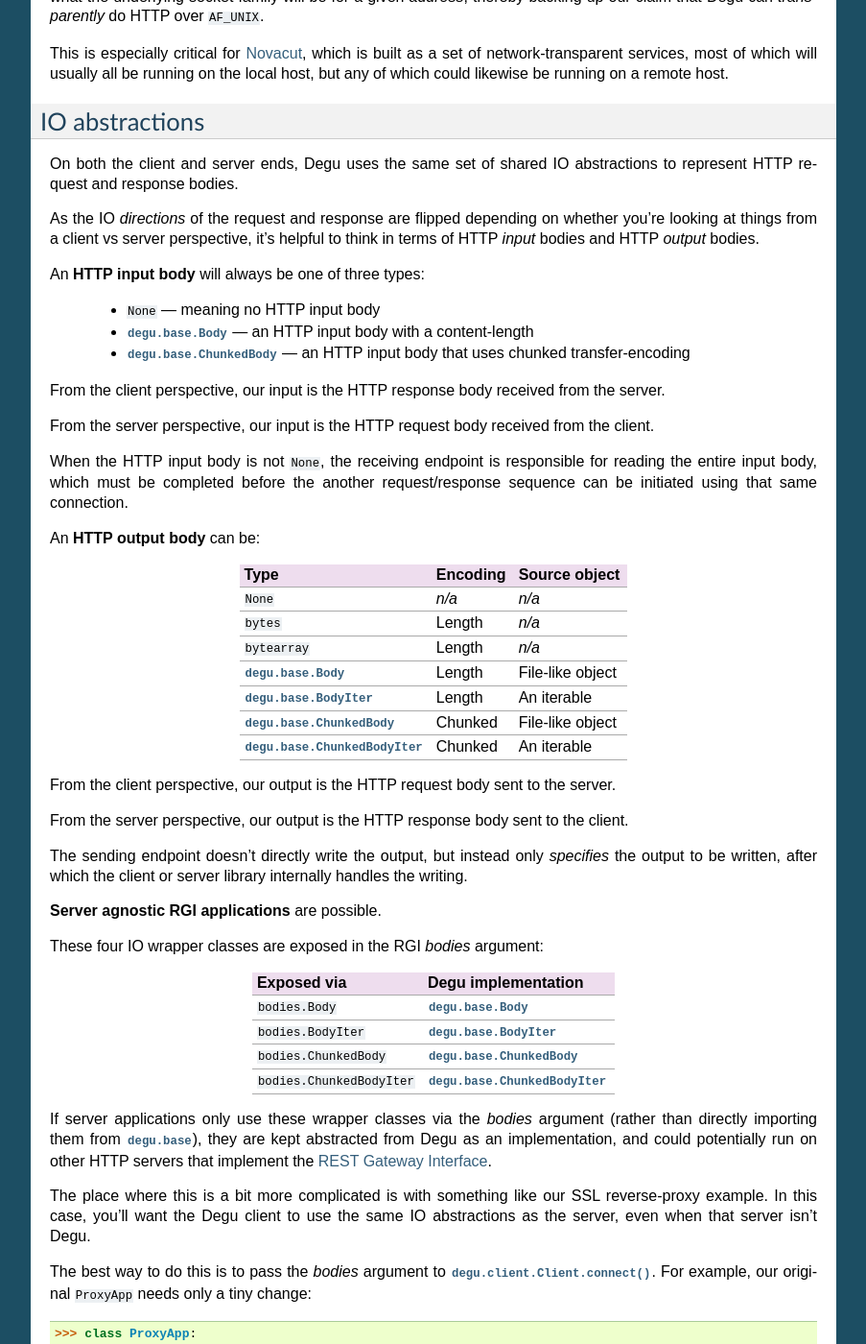
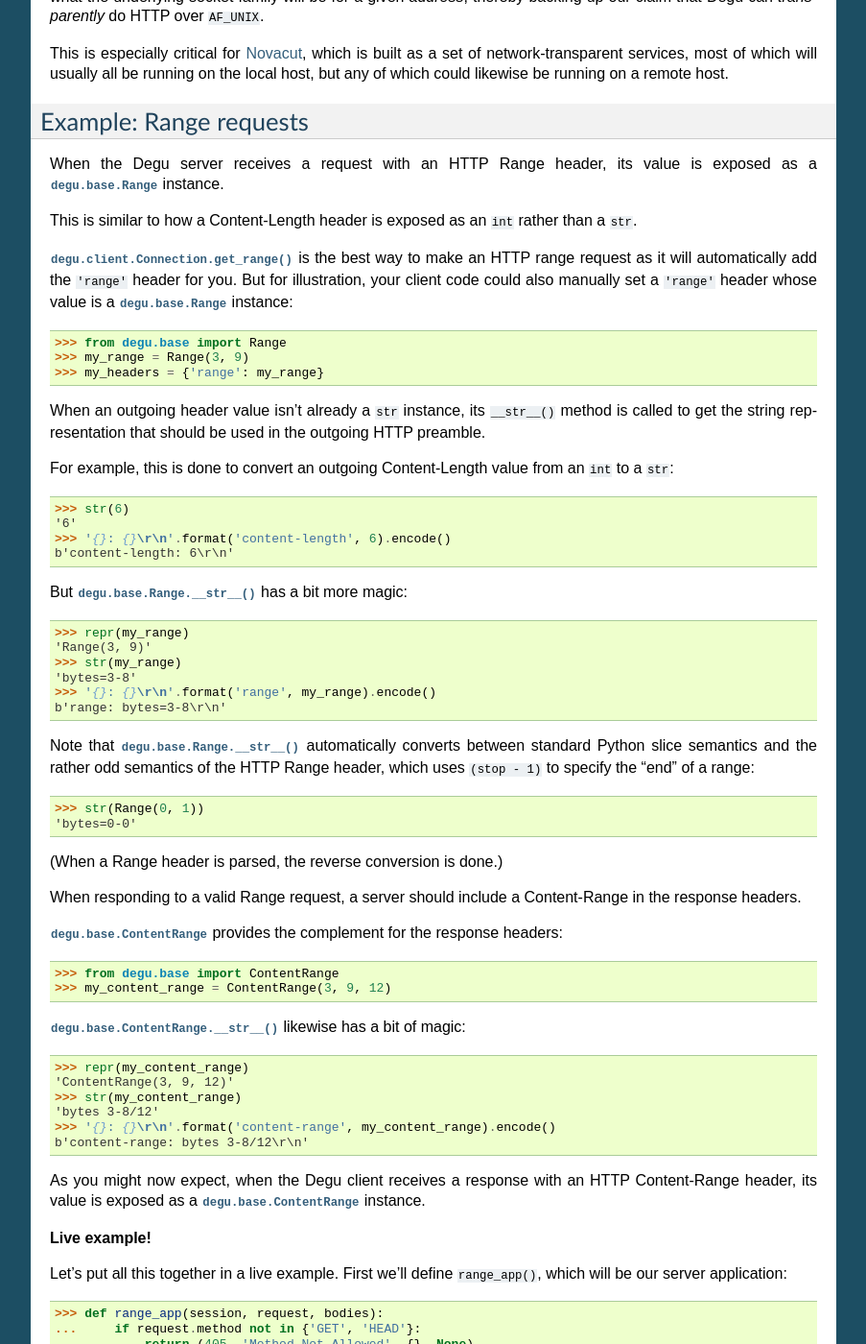
Before and after one commit to json420/degu, a Sphinx documentation site: the page built from doc/tutorial.rst, in a window 1280 px wide and 1400 px high, scrolled down 4308 px. Shown: the whole window at 96% size, without its empty margins (198-1101 px from the left). Built offline with Sphinx 7.4.7, drawn with Linux system fonts in a browser that asks for light colours; some of the changed text lies outside the part shown.

Commit message:
First pass at adding a range request example to the tutorial

```diff
--- a/doc/tutorial.rst
+++ b/doc/tutorial.rst
@@ -271,6 +271,155 @@
 network-transparent services, most of which will usually all be running on the
 local host, but any of which could likewise be running on a remote host.
 
+
+Example: Range requests
+-----------------------
+
+When the Degu server receives a request with an HTTP Range header, its value is
+exposed as a :class:`degu.base.Range` instance.
+
+This is similar to how a Content-Length header is exposed as an ``int`` rather
+than a ``str``.
+
+:meth:`degu.client.Connection.get_range()` is the best way to make
+an HTTP range request as it will automatically add the ``'range'`` header for
+you.  But for illustration, your client code could also manually set a
+``'range'`` header whose value is a :class:`degu.base.Range` instance:
+
+>>> from degu.base import Range
+>>> my_range = Range(3, 9)
+>>> my_headers = {'range': my_range}
+
+When an outgoing header value isn't already a ``str`` instance, its
+``__str__()`` method is called to get the string representation that should be
+used in the outgoing HTTP preamble.
+
+For example, this is done to convert an outgoing Content-Length value from an
+``int`` to a ``str``:
+
+>>> str(6)
+'6'
+>>> '{}: {}\r\n'.format('content-length', 6).encode()
+b'content-length: 6\r\n'
+
+But :meth:`degu.base.Range.__str__()` has a bit more magic:
+
+>>> repr(my_range)
+'Range(3, 9)'
+>>> str(my_range)
+'bytes=3-8'
+>>> '{}: {}\r\n'.format('range', my_range).encode()
+b'range: bytes=3-8\r\n'
+
+Note that :meth:`degu.base.Range.__str__()` automatically converts between
+standard Python slice semantics and the rather odd semantics of the HTTP
+Range header, which uses ``(stop - 1)`` to specify the "end" of a range:
+
+>>> str(Range(0, 1))
+'bytes=0-0'
+
+(When a Range header is parsed, the reverse conversion is done.)
+
+When responding to a valid Range request, a server should include a
+Content-Range in the response headers.
+
+:class:`degu.base.ContentRange` provides the complement for the response
+headers:
+
+>>> from degu.base import ContentRange
+>>> my_content_range = ContentRange(3, 9, 12)
+
+:meth:`degu.base.ContentRange.__str__()` likewise has a bit of magic:
+
+>>> repr(my_content_range)
+'ContentRange(3, 9, 12)'
+>>> str(my_content_range)
+'bytes 3-8/12'
+>>> '{}: {}\r\n'.format('content-range', my_content_range).encode()
+b'content-range: bytes 3-8/12\r\n'
+
+As you might now expect, when the Degu client receives a response with an HTTP
+Content-Range header, its value is exposed as a :class:`degu.base.ContentRange`
+instance.
+
+**Live example!**
+
+Let's put all this together in a live example.  First we'll define
+``range_app()``, which will be our server application:
+
+>>> def range_app(session, request, bodies):
+...     if request.method not in {'GET', 'HEAD'}:
+...         return (405, 'Method Not Allowed', {}, None)
+...     body = b'hello, world'
+...     if request.method == 'HEAD':
+...         return (200, 'OK', {'content-length': len(body)}, None)
+...     r = request.headers.get('range')
+...     if r is None:
+...         return (200, 'OK', {}, body)
+...     if r.stop > len(body):
+...         return (416, 'Requested Range Not Satisfiable', {}, None)
+...     cr = ContentRange(r.start, r.stop, len(body))
+...     return (206, 'Partial Content', {'content-range': cr}, body[r.start:r.stop])
+...
+
+Then we'll spin-up a throw-away server instance:
+
+>>> from degu.misc import TempServer
+>>> server = TempServer(('127.0.0.1', 0), range_app)
+
+And create a client for making connections to the above server:
+
+>>> from degu.client import Client
+>>> client = Client(server.address)
+
+And then create a connection and make a Range with
+:meth:`degu.client.Connection.get_range()`:
+
+>>> conn = client.connect()
+>>> response = conn.get_range('/', {}, 3, 9)
+
+Note the response status and reason:
+
+>>> response.status
+206
+>>> response.reason
+'Partial Content'
+
+And note the response headers:
+
+>>> sorted(response.headers)
+['content-length', 'content-range']
+>>> response.headers['content-length']
+6
+>>> response.headers['content-range']
+ContentRange(3, 9, 12)
+>>> str(response.headers['content-range'])
+'bytes 3-8/12'
+
+And we can read the response body:
+
+>>> response.body.read()
+b'lo, wo'
+
+For more, fun, let's also request the first 5 bytes:
+
+>>> conn.get_range('/', {}, 0, 5).body.read()
+b'hello'
+
+And the final 5 bytes:
+
+>>> conn.get_range('/', {}, 7, 12).body.read()
+b'world'
+
+But if we use a *stop* value that's greater than the total size of the resource:
+
+>>> conn.get_range('/', {}, 10, 13)
+Response(status=416, reason='Requested Range Not Satisfiable', headers={}, body=None)
+
+Finally, we'll *shut it down*:
+
+>>> conn.close()
+>>> server.terminate()
 
 
 .. _io-abstractions:
```
Also changed, not shown: doc/degu.base.rst (+18 -3 lines), doc/degu.client.rst (+7 -31 lines).
